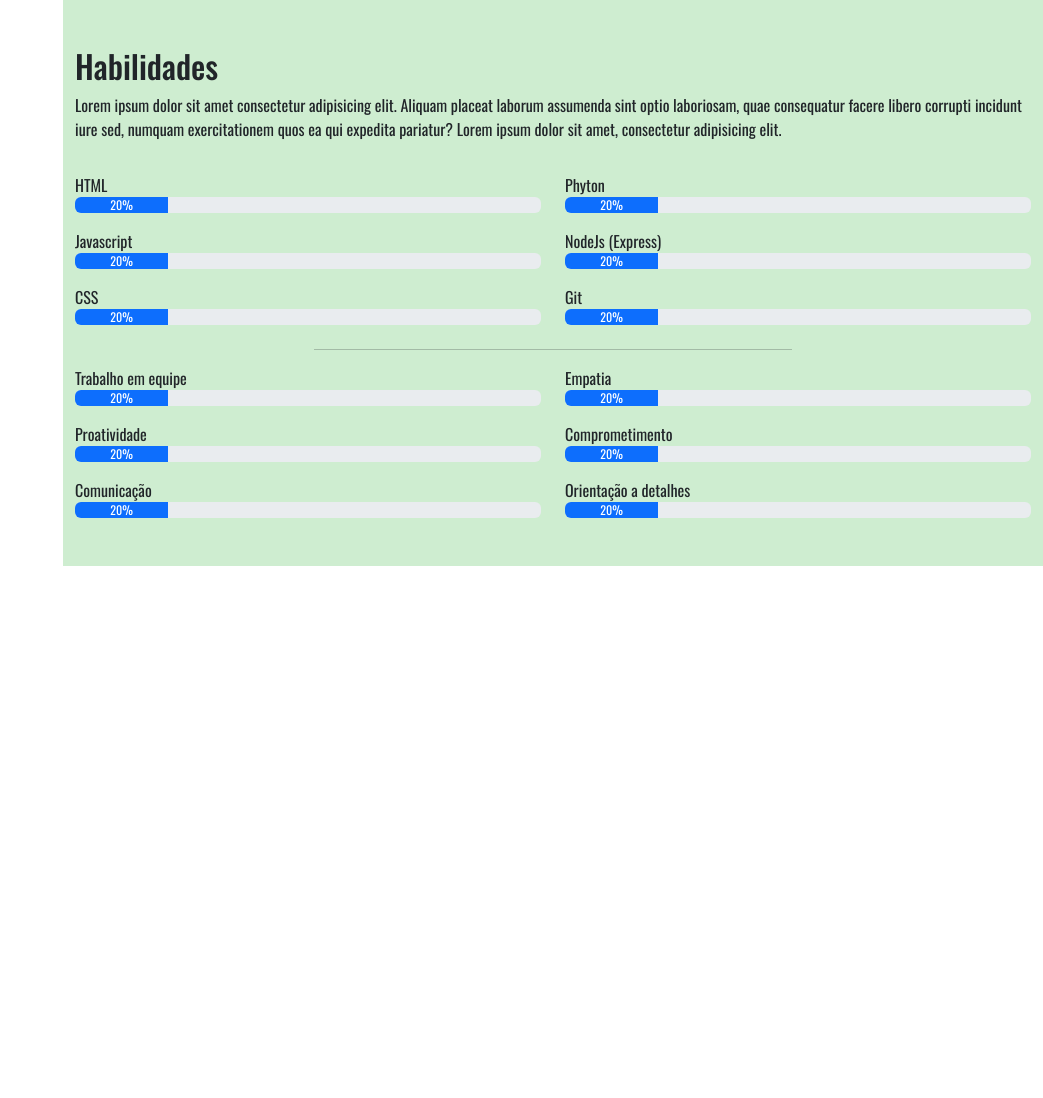
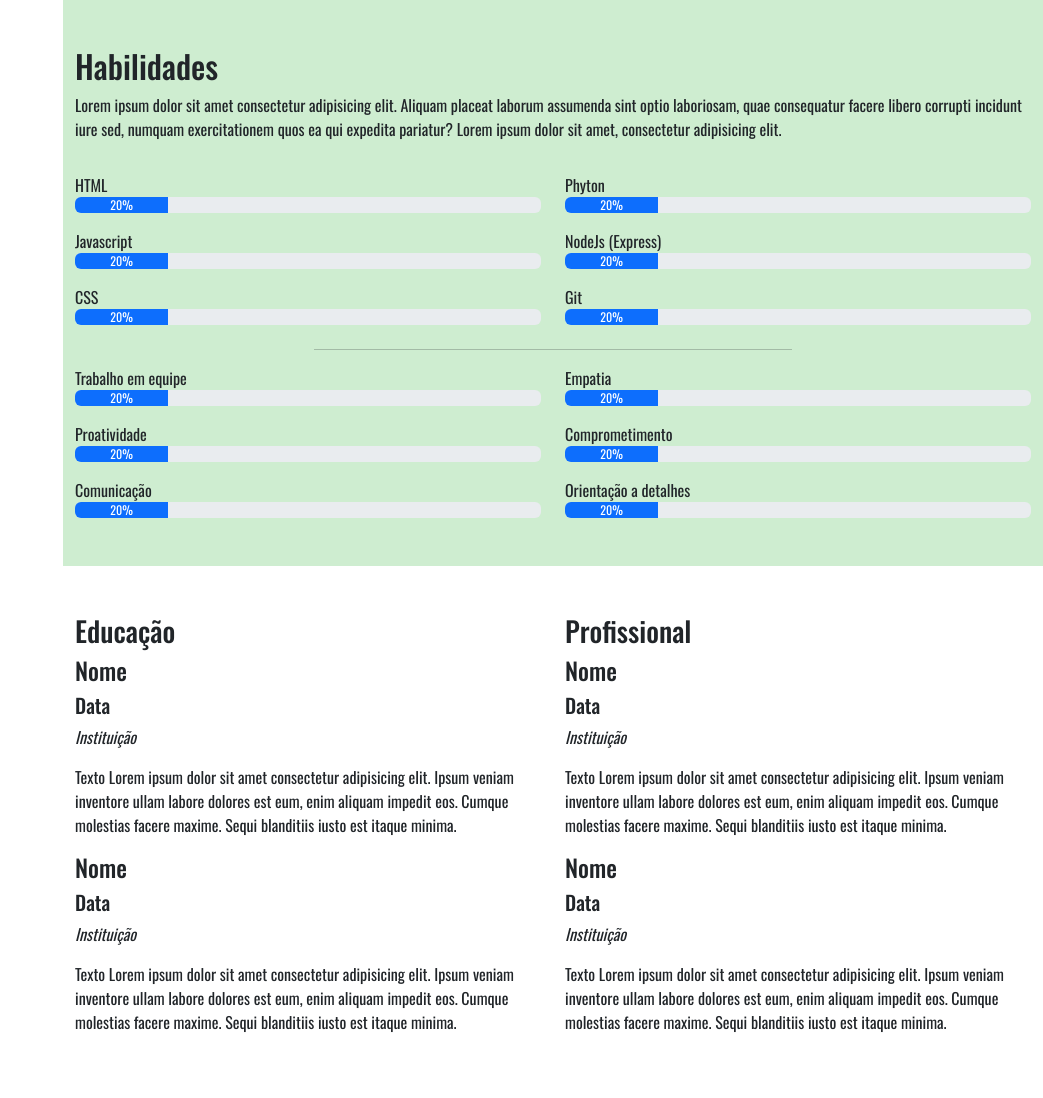
Before and after one commit to cgmdariva/portfolio-project, a Flask app: page / in a window 1280 px wide. Shown: the part 1589-2687 px from the top of the page, without its empty margins (237-1280 px from the left). Before the commit the page ends 2155 px from the top, so only its background shows below. Run offline with Flask 2, Linux system fonts and the light colour scheme; some libraries are stand-ins or nearby versions.

Commit message:
architecture of section "curriculo"

```diff
--- a/templates/index.html
+++ b/templates/index.html
@@ -1,6 +1,5 @@
 <!DOCTYPE html>
 <html lang="pt-br">
-
   <head>
     <meta charset="UTF-8" />
     <meta http-equiv="X-UA-Compatible" content="IE=edge" />
@@ -52,17 +51,17 @@
             >
           </li>
           <li class="nav-item">
-            <a class="nav-link" href="#"
+            <a class="nav-link" href="#curriculo"
               ><i class="bi bi-file-earmark"></i> Currículo</a
             >
           </li>
           <li class="nav-item">
-            <a class="nav-link" href="#"
+            <a class="nav-link" href="#portfolio"
               ><i class="bi bi-collection"></i> Portfólio</a
             >
           </li>
           <li class="nav-item">
-            <a class="nav-link" href="#"
+            <a class="nav-link" href="#contato"
               ><i class="bi bi-envelope"></i> Contato</a
             >
           </li>
@@ -175,14 +174,13 @@
           <p>
             Lorem ipsum dolor sit amet consectetur adipisicing elit. Aliquam
             placeat laborum assumenda sint optio laboriosam, quae consequatur
-            facere libero corrupti incidunt iure sed, numquam exercitationem quos
-            ea qui expedita pariatur? Lorem ipsum dolor sit amet, consectetur
-            adipisicing elit.
+            facere libero corrupti incidunt iure sed, numquam exercitationem
+            quos ea qui expedita pariatur? Lorem ipsum dolor sit amet,
+            consectetur adipisicing elit.
           </p>
 
           <div class="row">
             <div class="col-md-6">
-
               <p class="mt-3 mb-0">HTML</p>
               <div class="progress">
                 <div
@@ -271,11 +269,10 @@
             </div>
           </div>
 
-          <hr class="w-50 me-auto ms-auto">
+          <hr class="w-50 me-auto ms-auto" />
 
           <div class="row">
             <div class="col-md-6">
-
               <p class="mt-0 mb-0">Trabalho em equipe</p>
               <div class="progress">
                 <div
@@ -363,10 +360,71 @@
               </div>
             </div>
           </div>
-
         </div>
       </section>
 
+      <section class="mt/5 cv" id="curriculo">
+        <div class="container pb-5">
+          <h2 class="pt-3 pb-4"></h2>
+
+          <div class="row">
+            <div class="col-md-6">
+              <h3 class="cv-title">Educação</h3>
+
+              <div class="cv-item">
+                <h4>Nome</h4>
+                <h5>Data</h5>
+                <p><em>Instituição</em></p>
+                <p>
+                  Texto Lorem ipsum dolor sit amet consectetur adipisicing elit.
+                  Ipsum veniam inventore ullam labore dolores est eum, enim
+                  aliquam impedit eos. Cumque molestias facere maxime. Sequi
+                  blanditiis iusto est itaque minima.
+                </p>
+              </div>
+
+              <div class="cv-item">
+                <h4>Nome</h4>
+                <h5>Data</h5>
+                <p><em>Instituição</em></p>
+                <p>
+                  Texto Lorem ipsum dolor sit amet consectetur adipisicing elit.
+                  Ipsum veniam inventore ullam labore dolores est eum, enim
+                  aliquam impedit eos. Cumque molestias facere maxime. Sequi
+                  blanditiis iusto est itaque minima.
+                </p>
+              </div>
+            </div>
+
+            <div class="col-md-6">
+              <h3 class="cv-title">Profissional</h3>
+              <div class="cv-item">
+                <h4>Nome</h4>
+                <h5>Data</h5>
+                <p><em>Instituição</em></p>
+                <p>
+                  Texto Lorem ipsum dolor sit amet consectetur adipisicing elit.
+                  Ipsum veniam inventore ullam labore dolores est eum, enim
+                  aliquam impedit eos. Cumque molestias facere maxime. Sequi
+                  blanditiis iusto est itaque minima.
+                </p>
+              </div>
+
+              <div class="cv-item">
+                <h4>Nome</h4>
+                <h5>Data</h5>
+                <p><em>Instituição</em></p>
+                <p>
+                  Texto Lorem ipsum dolor sit amet consectetur adipisicing elit.
+                  Ipsum veniam inventore ullam labore dolores est eum, enim
+                  aliquam impedit eos. Cumque molestias facere maxime. Sequi
+                  blanditiis iusto est itaque minima.
+                </p>
+              </div>
+            </div>
+          </div>
+        </div>
+      </section>
     </main>
 
     <script src="../static/bootstrap/js/bootstrap.bundle.min.js"></script>
```
